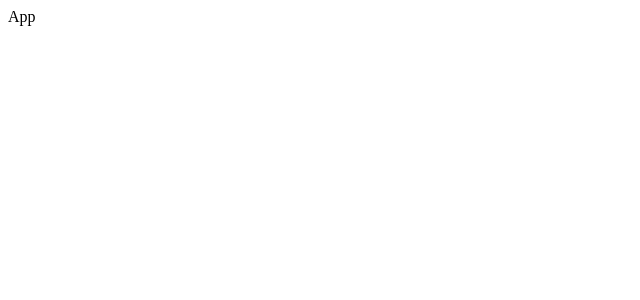
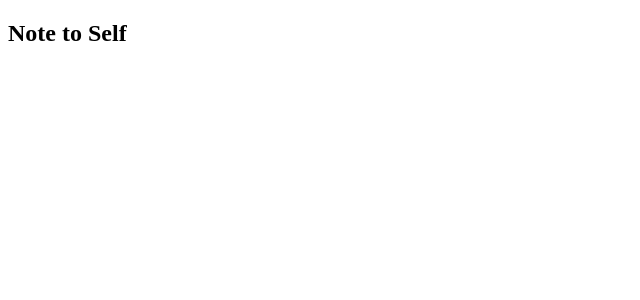
Before and after one commit to revilo1882/notetoself, a React (Create React App) app: page / in a window 1280 px wide. Shown: the top 300 px of the page, without its empty margins (0-640 px from the left). Built offline with nearby package versions, Linux system fonts and the light colour scheme.

Commit message:
Create an App component

```diff
--- /dev/null
+++ b/src/components/App.js
@@ -0,0 +1,13 @@
+import React, { Component } from 'react';
+
+class App extends Component {
+  render() {
+    return (
+      <div>
+        <h2>Note to Self</h2>
+      </div>
+    )
+  }
+}
+
+export default App;
--- a/src/index.js
+++ b/src/index.js
@@ -1,4 +1,5 @@
 import React from 'react';
 import ReactDOM from 'react-dom';
+import App from './components/App.js';
 
-ReactDOM.render(<div>App</div>, document.getElementById('root'));
+ReactDOM.render(<App />, document.getElementById('root'));
```
